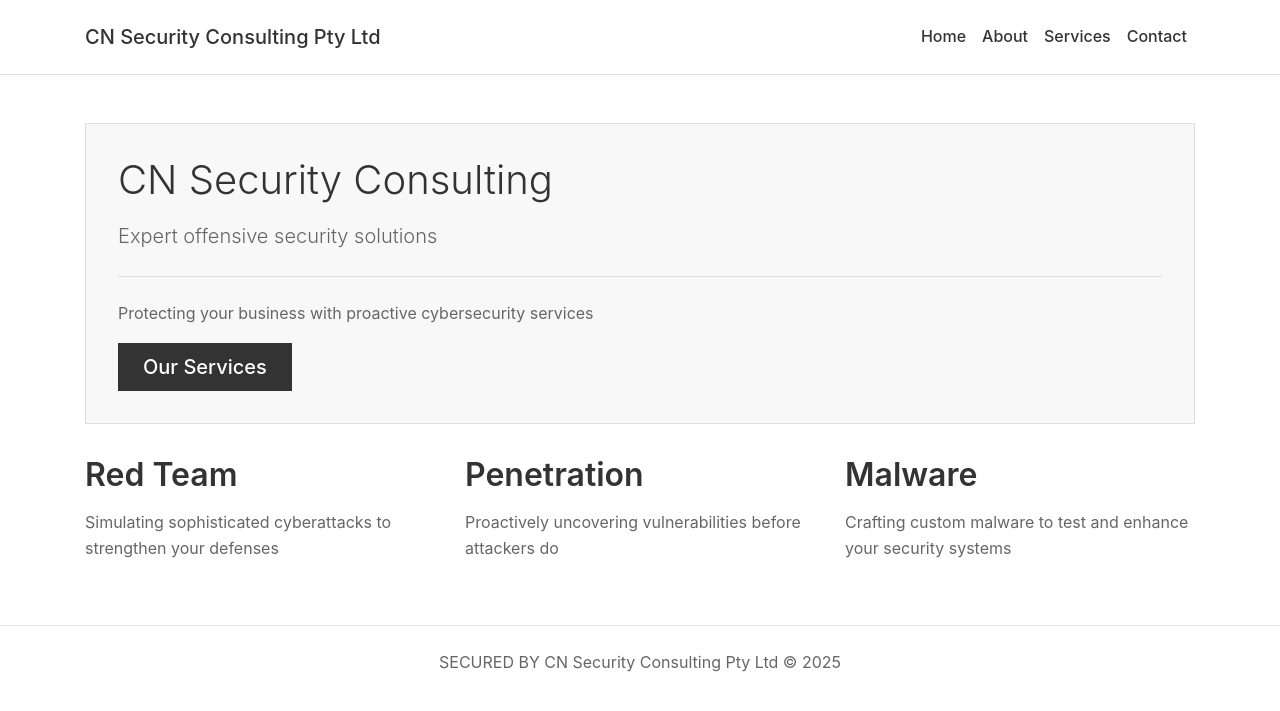
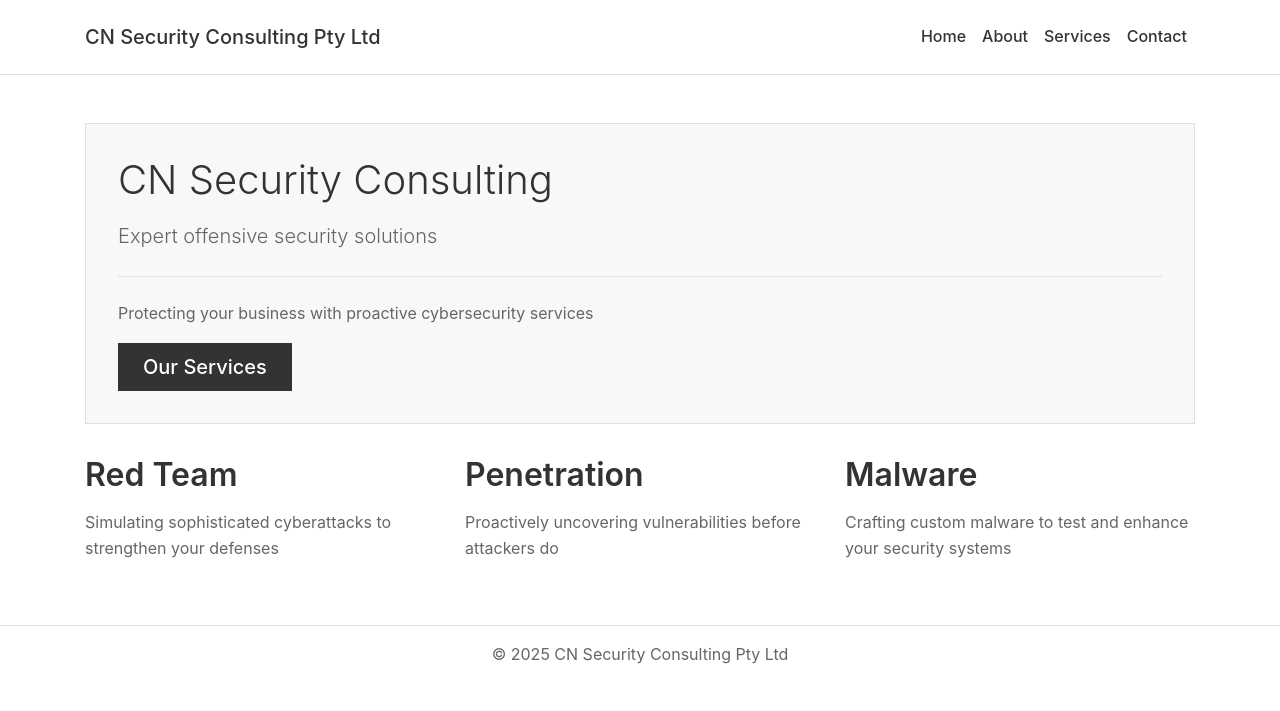
Before and after one commit to hookthieves/hookthieves.github.io, a Jekyll site: the page built from index.html, in a window 1280 px wide. Shown: the top 711 px of the page. Built offline with Jekyll 4.4.1, drawn with Linux system fonts in a browser that asks for light colours.

Commit message:
Update default.html

```diff
--- a/_layouts/default.html
+++ b/_layouts/default.html
@@ -12,8 +12,8 @@
     <main class="container py-5">
         {{ content }}
     </main>
-    <footer class="p-4 text-center">
-        <p>SECURED BY {{ site.title }} © {{ "now" | date: "%Y" }}</p>
+    <footer class="text-center">
+        <p>© {{ "now" | date: "%Y" }} CN Security Consulting Pty Ltd</p>
     </footer>
     <script src="https://code.jquery.com/jquery-3.5.1.slim.min.js"></script>
     <script src="https://cdn.jsdelivr.net/npm/bootstrap@4.6.2/dist/js/bootstrap.bundle.min.js"></script>
```
